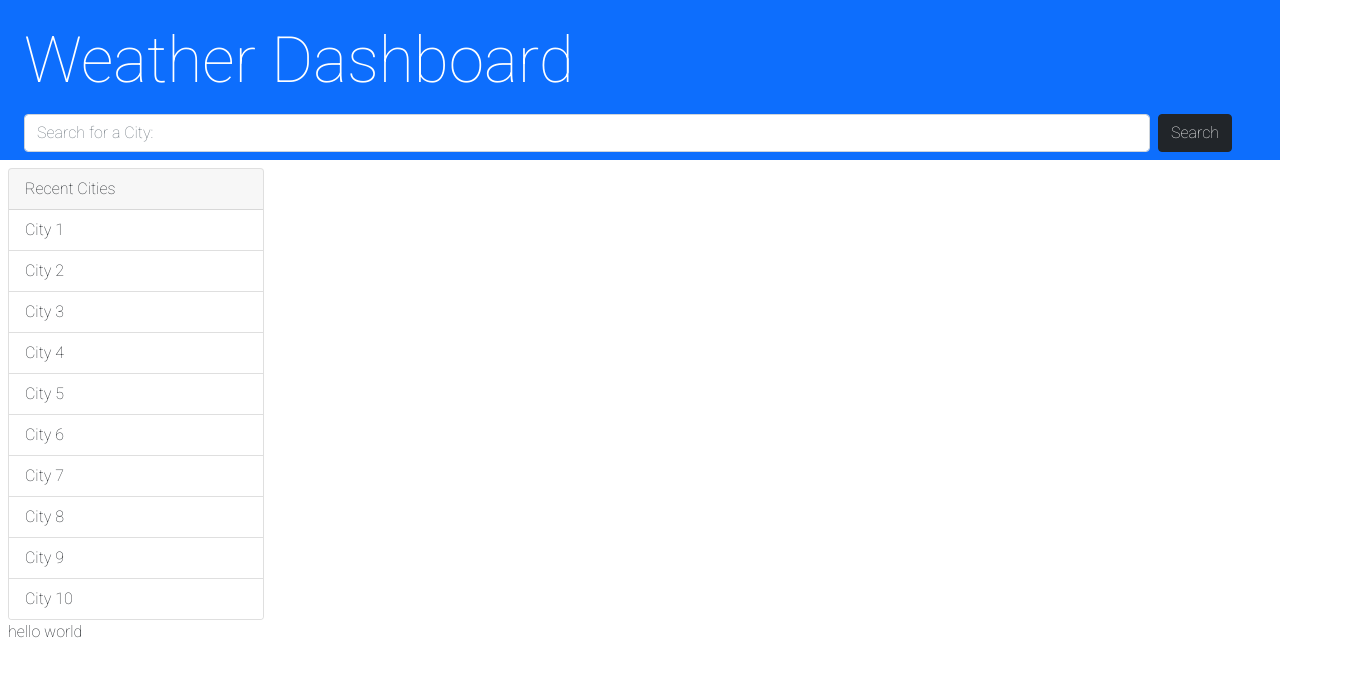
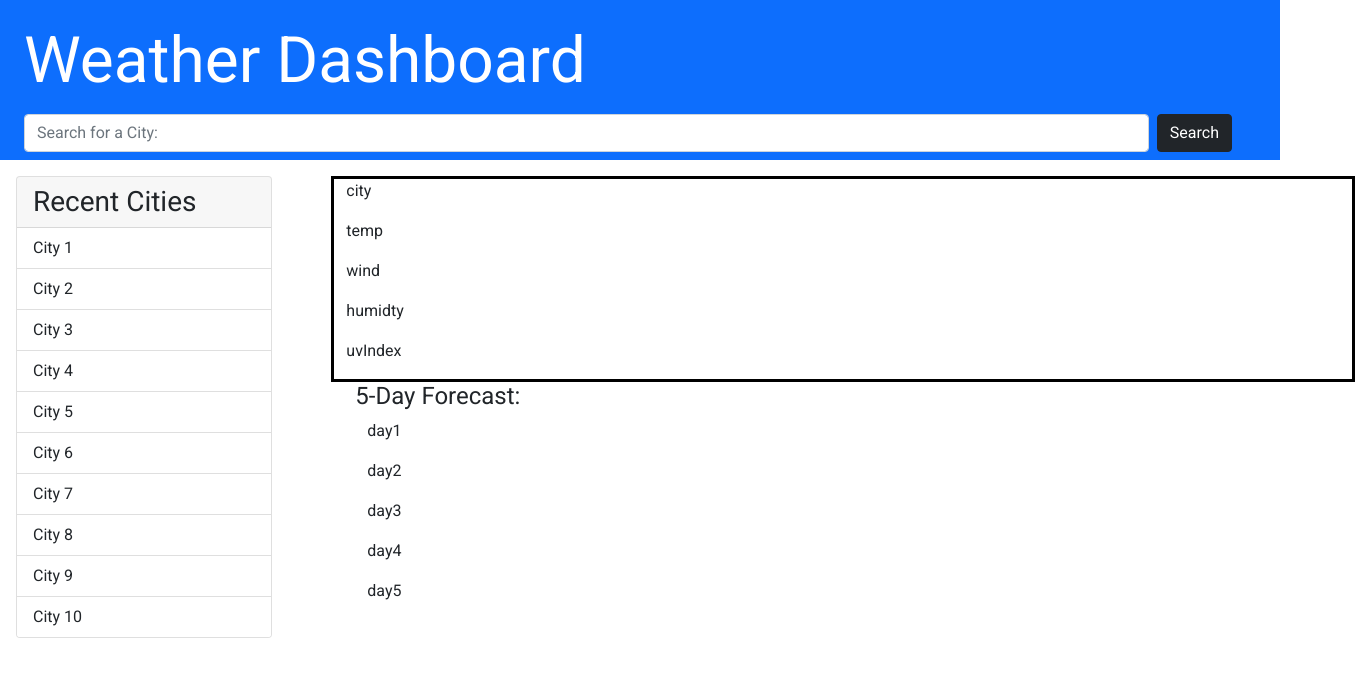
Before and after one commit to ctolnai/weather-dashboard, a plain HTML site: page index.html in a window 1280 px wide. Shown: the whole page, 1355 px wide, since content can reach past the window. Drawn offline with nearby package versions, Linux system fonts and the light colour scheme.

Commit message:
added styling for the page

```diff
--- a/assets/css/style.css
+++ b/assets/css/style.css
@@ -16,3 +16,7 @@
 .card{
     width: 20vw
 }
+
+.currentCity{
+    border: solid, black;
+}
--- a/index.html
+++ b/index.html
@@ -8,7 +8,9 @@
     <title>Weather Dashboard</title>
     <link rel="preconnect" href="https://fonts.googleapis.com">
     <link rel="preconnect" href="https://fonts.gstatic.com" crossorigin>
-    <link href="https://fonts.googleapis.com/css2?family=Roboto:wght@100&display=swap" rel="stylesheet">
+    <link rel="preconnect" href="https://fonts.googleapis.com">
+    <link rel="preconnect" href="https://fonts.gstatic.com" crossorigin>
+    <link href="https://fonts.googleapis.com/css2?family=Roboto:wght@100;400&display=swap" rel="stylesheet">
     <link href="https://cdn.jsdelivr.net/npm/bootstrap@5.1.0/dist/css/bootstrap.min.css" rel="stylesheet"
         integrity="sha384-KyZXEAg3QhqLMpG8r+8fhAXLRk2vvoC2f3B09zVXn8CA5QIVfZOJ3BCsw2P0p/We" crossorigin="anonymous">
     <link rel="stylesheet" href="https://cdnjs.cloudflare.com/ajax/libs/jqueryui/1.12.1/jquery-ui.min.css"
@@ -31,11 +33,10 @@
 
 <body>
     <main>
-        <div class="container m-0 p-2">
-            <div class="card col-lg-4">
-                <div class="card-header">
-                    Recent Cities
-                </div>
+        <div class="container m-2 p-2">
+            <div class="row m-0">
+                <div class="card col-lg-4 p-0">
+                    <h3 class="card-header">Recent Cities</h3>
                     <ul class="list-group list-group-flush">
                         <li class="list-group-item id='1'">City 1</li>
                         <li class="list-group-item id='2'">City 2</li>
@@ -49,9 +50,25 @@
                         <li class="list-group-item id='10'">City 10</li>
                     </ul>
                 </div>
-            <div class="currentCity col-lg-8 ">
-                hello world
-
+                <div class="container col-lg-8">
+                    <div class="row currentCity">
+                        <p id="city">city</p>
+                        <p id="temp">temp</p>
+                        <p id="wind">wind</p>
+                        <p id="humidity">humidty</p>
+                        <p id="uvIndex">uvIndex</p>
+                    </div>
+                    <div class="fiveDay p-0">
+                        <div class="container">
+                            <h4 class="row">5-Day Forecast:</h4>
+                            <p id="day1 col-lg-2">day1</p>
+                            <p id="day2 col-lg-2">day2</p>
+                            <p id="day3 col-lg-2">day3</p>
+                            <p id="day4 col-lg-2">day4</p>
+                            <p id="day5 col-lg-2">day5</p>
+                        </div>
+                    </div>
+                </div>
             </div>
         </div>
     </main>
```
Lines whose indentation alone changed are shown as unchanged.
